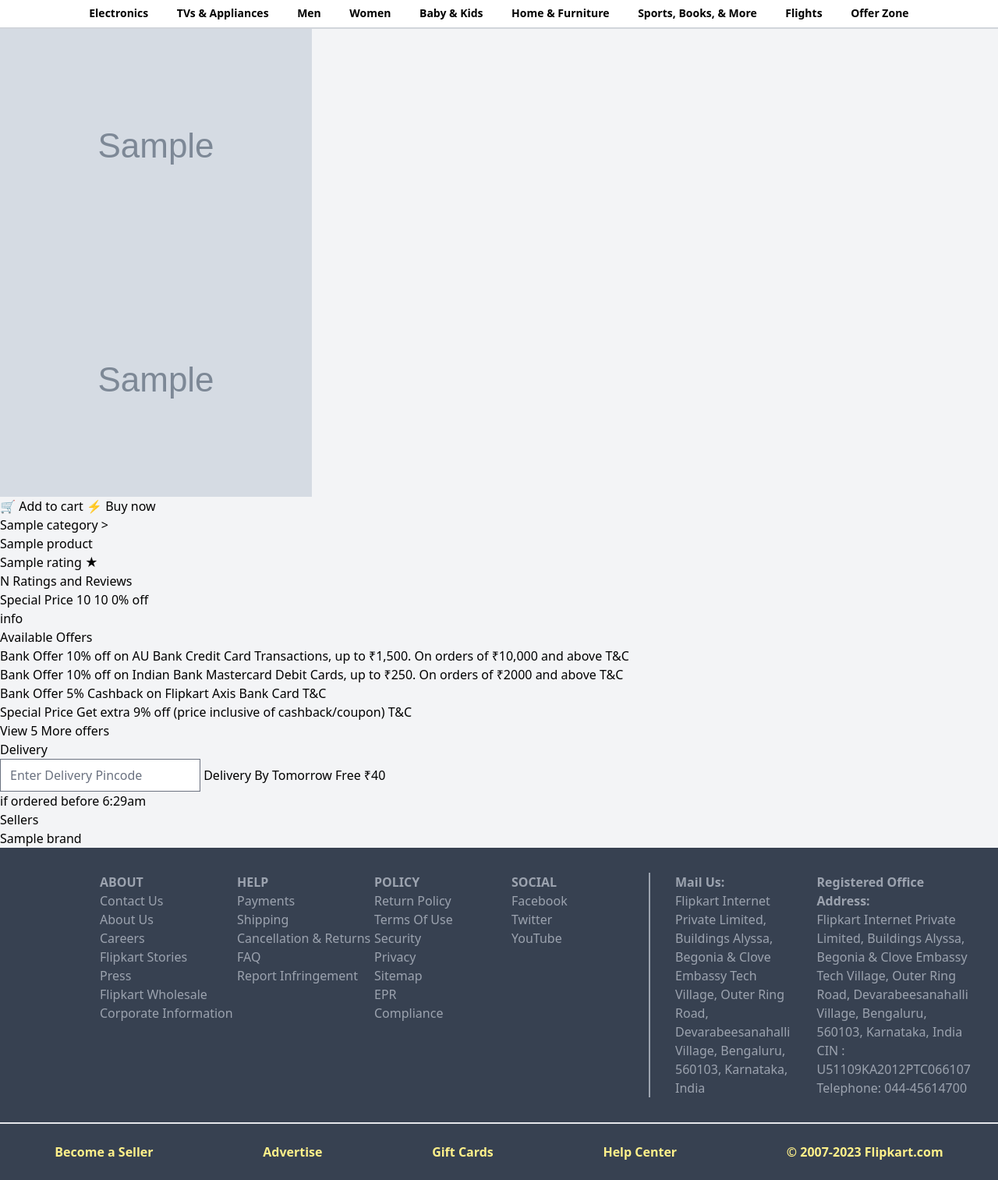
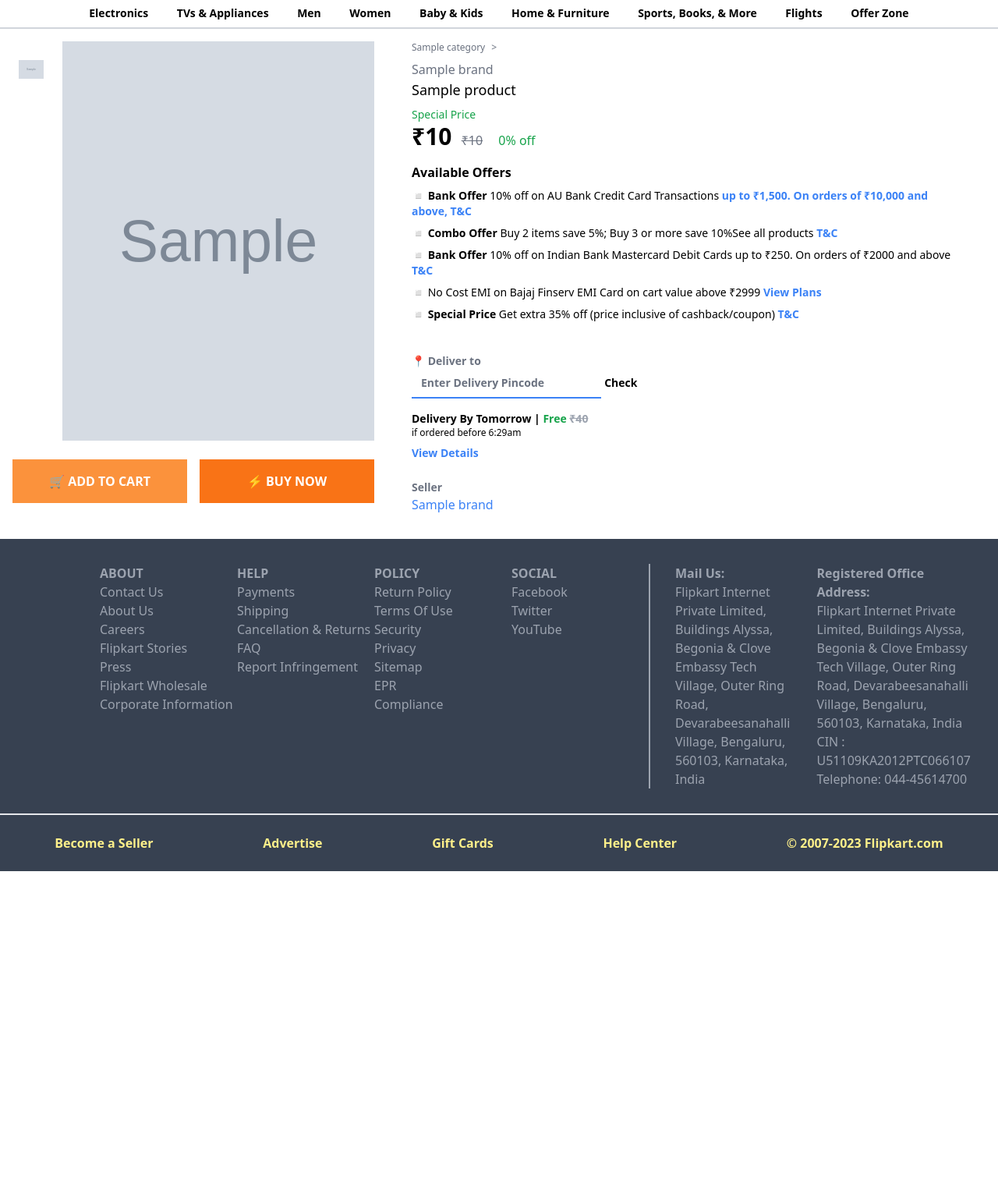
Before and after one commit to kiboschool/wad-flipkart-filter, a Flask app: template templates/product.html in a window 1280 px wide. Shown: the part 57-1570 px from the top of the page at 78% size. After the commit the page ends 1174 px from the top, so only its background shows below. Run offline with Flask 2, Linux system fonts and the light colour scheme; the template is opened without the code that fills it: most values are stand-ins (such as "Sample title", 1, 10 or a date in 2020); grey boxes marked "Sample" are stand-in pictures.

Commit message:
style product page

```diff
--- a/products/db.py
+++ b/products/db.py
@@ -93,6 +93,6 @@ def select_product_by_id_with_details(_id):
     if not product:
         return None
     product['images'] = db_query("SELECT * FROM images WHERE images.product_id = ?;", (_id,))
-    product['brand'] = db_query("SELECT brands.name FROM product_brands JOIN brands ON product_brands.brand_id = brands.id WHERE product_brands.product_id = ?;", (_id,))
+    product['brand'] = db_query("SELECT brands.name FROM product_brands JOIN brands ON product_brands.brand_id = brands.id WHERE product_brands.product_id = ?;", (_id,), one=True)
     product['categories'] = db_query("SELECT categories.name FROM product_categories JOIN categories ON product_categories.category_id = categories.id WHERE product_categories.product_id = ?;", (_id,))
     return product
--- a/static/styles.css
+++ b/static/styles.css
@@ -695,20 +695,44 @@ select {
   position: fixed;
 }
 
+.sticky {
+  position: sticky;
+}
+
+.top-2 {
+  top: 0.5rem;
+}
+
 .col-span-1 {
   grid-column: span 1 / span 1;
+}
+
+.col-span-3 {
+  grid-column: span 3 / span 3;
+}
+
+.col-span-5 {
+  grid-column: span 5 / span 5;
 }
 
 .row-span-1 {
   grid-row: span 1 / span 1;
 }
 
+.m-auto {
+  margin: auto;
+}
+
+.m-4 {
+  margin: 1rem;
+}
+
 .m-2 {
   margin: 0.5rem;
 }
 
-.m-auto {
-  margin: auto;
+.m-1 {
+  margin: 0.25rem;
 }
 
 .mx-auto {
@@ -726,6 +750,40 @@ select {
   margin-bottom: -0.5rem;
 }
 
+.mx-8 {
+  margin-left: 2rem;
+  margin-right: 2rem;
+}
+
+.my-4 {
+  margin-top: 1rem;
+  margin-bottom: 1rem;
+}
+
+.mx-2 {
+  margin-left: 0.5rem;
+  margin-right: 0.5rem;
+}
+
+.mx-1 {
+  margin-left: 0.25rem;
+  margin-right: 0.25rem;
+}
+
+.my-2 {
+  margin-top: 0.5rem;
+  margin-bottom: 0.5rem;
+}
+
+.mx-12 {
+  margin-left: 3rem;
+  margin-right: 3rem;
+}
+
+.mb-2 {
+  margin-bottom: 0.5rem;
+}
+
 .ml-16 {
   margin-left: 4rem;
 }
@@ -734,12 +792,20 @@ select {
   margin-right: -2.5rem;
 }
 
-.mb-2 {
-  margin-bottom: 0.5rem;
+.mr-1 {
+  margin-right: 0.25rem;
+}
+
+.mt-4 {
+  margin-top: 1rem;
 }
 
 .block {
   display: block;
+}
+
+.inline-block {
+  display: inline-block;
 }
 
 .flex {
@@ -754,48 +820,20 @@ select {
   display: none;
 }
 
+.aspect-square {
+  aspect-ratio: 1 / 1;
+}
+
+.aspect-\[3\/4\] {
+  aspect-ratio: 3/4;
+}
+
 .aspect-auto {
   aspect-ratio: auto;
 }
 
-.h-48 {
-  height: 12rem;
-}
-
-.h-96 {
-  height: 24rem;
-}
-
-.h-4\/5 {
-  height: 80%;
-}
-
-.h-2\/3 {
-  height: 66.666667%;
-}
-
-.h-1\/3 {
-  height: 33.333333%;
-}
-
-.h-1 {
-  height: 0.25rem;
-}
-
-.h-full {
-  height: 100%;
-}
-
-.h-3\/5 {
-  height: 60%;
-}
-
-.h-4\/6 {
-  height: 66.666667%;
-}
-
-.h-3\/4 {
-  height: 75%;
+.h-16 {
+  height: 4rem;
 }
 
 .h-fit {
@@ -803,24 +841,44 @@ select {
   height: fit-content;
 }
 
-.h-4 {
-  height: 1rem;
+.h-96 {
+  height: 24rem;
 }
 
-.h-10 {
-  height: 2.5rem;
+.h-3\/4 {
+  height: 75%;
 }
 
 .h-8 {
   height: 2rem;
 }
 
+.h-128 {
+  height: 32rem;
+}
+
+.max-h-screen {
+  max-height: 100vh;
+}
+
+.max-h-96 {
+  max-height: 24rem;
+}
+
 .max-h-10 {
   max-height: 2.5rem;
 }
 
+.max-h-128 {
+  max-height: 32rem;
+}
+
 .w-full {
   width: 100%;
+}
+
+.w-8 {
+  width: 2rem;
 }
 
 .w-2\/5 {
@@ -835,20 +893,48 @@ select {
   width: 2.5rem;
 }
 
-.w-1\/4 {
-  width: 25%;
+.max-w-screen-xl {
+  max-width: 1280px;
 }
 
-.w-4 {
-  width: 1rem;
+.max-w-sm {
+  max-width: 24rem;
 }
 
-.w-8 {
-  width: 2rem;
+.max-w-xs {
+  max-width: 20rem;
 }
 
-.max-w-screen-xl {
-  max-width: 1280px;
+.max-w-\[5rem\] {
+  max-width: 5rem;
+}
+
+.max-w-\[24px\] {
+  max-width: 24px;
+}
+
+.max-w-\[48px\] {
+  max-width: 48px;
+}
+
+.max-w-\[64px\] {
+  max-width: 64px;
+}
+
+.max-w-\[56px\] {
+  max-width: 56px;
+}
+
+.max-w-\[36px\] {
+  max-width: 36px;
+}
+
+.max-w-\[96px\] {
+  max-width: 96px;
+}
+
+.max-w-screen-2xl {
+  max-width: 1536px;
 }
 
 .flex-none {
@@ -871,45 +957,20 @@ select {
   flex-basis: 11rem;
 }
 
-.basis-full {
-  flex-basis: 100%;
-}
-
-.basis-1\/2 {
-  flex-basis: 50%;
-}
-
 .cursor-pointer {
   cursor: pointer;
-}
-
-.columns-2 {
-  -moz-columns: 2;
-       columns: 2;
-}
-
-.grid-flow-col {
-  grid-auto-flow: column;
-}
-
-.grid-flow-row-dense {
-  grid-auto-flow: row dense;
-}
-
-.grid-flow-col-dense {
-  grid-auto-flow: column dense;
 }
 
 .grid-cols-4 {
   grid-template-columns: repeat(4, minmax(0, 1fr));
 }
 
+.grid-cols-8 {
+  grid-template-columns: repeat(8, minmax(0, 1fr));
+}
+
 .flex-col {
   flex-direction: column;
-}
-
-.items-start {
-  align-items: flex-start;
 }
 
 .items-center {
@@ -932,8 +993,20 @@ select {
   justify-content: space-around;
 }
 
+.justify-evenly {
+  justify-content: space-evenly;
+}
+
+.justify-items-stretch {
+  justify-items: stretch;
+}
+
 .gap-4 {
   gap: 1rem;
+}
+
+.gap-2 {
+  gap: 0.5rem;
 }
 
 .gap-8 {
@@ -944,16 +1017,8 @@ select {
   gap: 0.25rem;
 }
 
-.gap-2 {
-  gap: 0.5rem;
-}
-
-.self-start {
-  align-self: flex-start;
-}
-
-.justify-self-start {
-  justify-self: start;
+.gap-3 {
+  gap: 0.75rem;
 }
 
 .truncate {
@@ -986,6 +1055,10 @@ select {
   border-width: 1px;
 }
 
+.border-0 {
+  border-width: 0px;
+}
+
 .border-b-2 {
   border-bottom-width: 2px;
 }
@@ -1021,11 +1090,6 @@ select {
   border-bottom-color: rgb(243 244 246 / var(--tw-border-opacity));
 }
 
-.border-b-blue-500 {
-  --tw-border-opacity: 1;
-  border-bottom-color: rgb(59 130 246 / var(--tw-border-opacity));
-}
-
 .border-b-gray-300 {
   --tw-border-opacity: 1;
   border-bottom-color: rgb(209 213 219 / var(--tw-border-opacity));
@@ -1036,9 +1100,34 @@ select {
   border-left-color: rgb(156 163 175 / var(--tw-border-opacity));
 }
 
+.border-b-blue-500 {
+  --tw-border-opacity: 1;
+  border-bottom-color: rgb(59 130 246 / var(--tw-border-opacity));
+}
+
 .bg-white {
   --tw-bg-opacity: 1;
   background-color: rgb(255 255 255 / var(--tw-bg-opacity));
+}
+
+.bg-gray-200 {
+  --tw-bg-opacity: 1;
+  background-color: rgb(229 231 235 / var(--tw-bg-opacity));
+}
+
+.bg-blue-500 {
+  --tw-bg-opacity: 1;
+  background-color: rgb(59 130 246 / var(--tw-bg-opacity));
+}
+
+.bg-yellow-500 {
+  --tw-bg-opacity: 1;
+  background-color: rgb(234 179 8 / var(--tw-bg-opacity));
+}
+
+.bg-green-700 {
+  --tw-bg-opacity: 1;
+  background-color: rgb(21 128 61 / var(--tw-bg-opacity));
 }
 
 .bg-gray-100 {
@@ -1056,29 +1145,38 @@ select {
   background-color: rgb(37 99 235 / var(--tw-bg-opacity));
 }
 
-.bg-blue-400 {
+.bg-orange-400 {
   --tw-bg-opacity: 1;
-  background-color: rgb(96 165 250 / var(--tw-bg-opacity));
+  background-color: rgb(251 146 60 / var(--tw-bg-opacity));
 }
 
-.bg-blue-500 {
+.bg-orange-500 {
   --tw-bg-opacity: 1;
-  background-color: rgb(59 130 246 / var(--tw-bg-opacity));
+  background-color: rgb(249 115 22 / var(--tw-bg-opacity));
 }
 
-.bg-yellow-500 {
+.bg-green-600 {
   --tw-bg-opacity: 1;
-  background-color: rgb(234 179 8 / var(--tw-bg-opacity));
-}
-
-.bg-green-700 {
-  --tw-bg-opacity: 1;
-  background-color: rgb(21 128 61 / var(--tw-bg-opacity));
+  background-color: rgb(22 163 74 / var(--tw-bg-opacity));
 }
 
 .object-contain {
   -o-object-fit: contain;
      object-fit: contain;
+}
+
+.object-cover {
+  -o-object-fit: cover;
+     object-fit: cover;
+}
+
+.object-top {
+  -o-object-position: top;
+     object-position: top;
+}
+
+.p-2 {
+  padding: 0.5rem;
 }
 
 .p-4 {
@@ -1089,12 +1187,44 @@ select {
   padding: 0.25rem;
 }
 
-.p-2 {
-  padding: 0.5rem;
+.py-0 {
+  padding-top: 0px;
+  padding-bottom: 0px;
 }
 
-.p-3 {
-  padding: 0.75rem;
+.px-4 {
+  padding-left: 1rem;
+  padding-right: 1rem;
+}
+
+.px-8 {
+  padding-left: 2rem;
+  padding-right: 2rem;
+}
+
+.py-1 {
+  padding-top: 0.25rem;
+  padding-bottom: 0.25rem;
+}
+
+.px-2 {
+  padding-left: 0.5rem;
+  padding-right: 0.5rem;
+}
+
+.py-0\.5 {
+  padding-top: 0.125rem;
+  padding-bottom: 0.125rem;
+}
+
+.px-3 {
+  padding-left: 0.75rem;
+  padding-right: 0.75rem;
+}
+
+.py-2 {
+  padding-top: 0.5rem;
+  padding-bottom: 0.5rem;
 }
 
 .px-24 {
@@ -1102,19 +1232,9 @@ select {
   padding-right: 6rem;
 }
 
-.py-2 {
-  padding-top: 0.5rem;
-  padding-bottom: 0.5rem;
-}
-
 .py-8 {
   padding-top: 2rem;
   padding-bottom: 2rem;
-}
-
-.px-8 {
-  padding-left: 2rem;
-  padding-right: 2rem;
 }
 
 .py-6 {
@@ -1122,24 +1242,14 @@ select {
   padding-bottom: 1.5rem;
 }
 
-.px-4 {
-  padding-left: 1rem;
-  padding-right: 1rem;
-}
-
-.py-1 {
-  padding-top: 0.25rem;
-  padding-bottom: 0.25rem;
-}
-
 .px-10 {
   padding-left: 2.5rem;
   padding-right: 2.5rem;
 }
 
-.px-2 {
-  padding-left: 0.5rem;
-  padding-right: 0.5rem;
+.py-4 {
+  padding-top: 1rem;
+  padding-bottom: 1rem;
 }
 
 .px-1 {
@@ -1147,39 +1257,24 @@ select {
   padding-right: 0.25rem;
 }
 
-.py-0\.5 {
-  padding-top: 0.125rem;
-  padding-bottom: 0.125rem;
+.pb-3 {
+  padding-bottom: 0.75rem;
 }
 
-.py-0 {
-  padding-top: 0px;
-  padding-bottom: 0px;
+.pr-6 {
+  padding-right: 1.5rem;
 }
 
-.py-4 {
-  padding-top: 1rem;
-  padding-bottom: 1rem;
+.pr-2 {
+  padding-right: 0.5rem;
 }
 
-.px-0 {
-  padding-left: 0px;
-  padding-right: 0px;
+.pl-2 {
+  padding-left: 0.5rem;
 }
 
-.px-3 {
-  padding-left: 0.75rem;
-  padding-right: 0.75rem;
-}
-
-.px-5 {
-  padding-left: 1.25rem;
-  padding-right: 1.25rem;
-}
-
-.px-6 {
-  padding-left: 1.5rem;
-  padding-right: 1.5rem;
+.pb-2 {
+  padding-bottom: 0.5rem;
 }
 
 .pl-16 {
@@ -1190,44 +1285,12 @@ select {
   padding-top: 0.25rem;
 }
 
-.pb-2 {
-  padding-bottom: 0.5rem;
-}
-
-.pb-4 {
-  padding-bottom: 1rem;
-}
-
-.pb-3 {
-  padding-bottom: 0.75rem;
-}
-
-.pr-2 {
-  padding-right: 0.5rem;
-}
-
-.pr-6 {
-  padding-right: 1.5rem;
-}
-
-.pl-4 {
-  padding-left: 1rem;
-}
-
-.pl-2 {
-  padding-left: 0.5rem;
-}
-
-.align-baseline {
-  vertical-align: baseline;
+.align-bottom {
+  vertical-align: bottom;
 }
 
 .align-text-top {
   vertical-align: text-top;
-}
-
-.align-text-bottom {
-  vertical-align: text-bottom;
 }
 
 .text-lg {
@@ -1235,19 +1298,29 @@ select {
   line-height: 1.75rem;
 }
 
+.text-sm {
+  font-size: 0.875rem;
+  line-height: 1.25rem;
+}
+
 .text-xs {
   font-size: 0.75rem;
   line-height: 1rem;
 }
 
-.text-sm {
-  font-size: 0.875rem;
-  line-height: 1.25rem;
-}
-
 .text-xl {
   font-size: 1.25rem;
   line-height: 1.75rem;
+}
+
+.text-2xl {
+  font-size: 1.5rem;
+  line-height: 2rem;
+}
+
+.text-3xl {
+  font-size: 1.875rem;
+  line-height: 2.25rem;
 }
 
 .text-base {
@@ -1301,9 +1370,19 @@ select {
   color: rgb(107 114 128 / var(--tw-text-opacity));
 }
 
+.text-white {
+  --tw-text-opacity: 1;
+  color: rgb(255 255 255 / var(--tw-text-opacity));
+}
+
 .text-blue-500 {
   --tw-text-opacity: 1;
   color: rgb(59 130 246 / var(--tw-text-opacity));
+}
+
+.text-green-600 {
+  --tw-text-opacity: 1;
+  color: rgb(22 163 74 / var(--tw-text-opacity));
 }
 
 .text-gray-400 {
@@ -1314,11 +1393,6 @@ select {
 .text-yellow-200 {
   --tw-text-opacity: 1;
   color: rgb(254 240 138 / var(--tw-text-opacity));
-}
-
-.text-white {
-  --tw-text-opacity: 1;
-  color: rgb(255 255 255 / var(--tw-text-opacity));
 }
 
 .text-yellow-300 {
@@ -1336,14 +1410,14 @@ select {
   color: rgb(37 99 235 / var(--tw-text-opacity));
 }
 
-.text-green-500 {
+.text-gray-600 {
   --tw-text-opacity: 1;
-  color: rgb(34 197 94 / var(--tw-text-opacity));
+  color: rgb(75 85 99 / var(--tw-text-opacity));
 }
 
-.text-green-600 {
+.text-green-700 {
   --tw-text-opacity: 1;
-  color: rgb(22 163 74 / var(--tw-text-opacity));
+  color: rgb(21 128 61 / var(--tw-text-opacity));
 }
 
 .line-through {
--- a/templates/product.html
+++ b/templates/product.html
@@ -3,98 +3,127 @@
 <!-- title -->
 {% block title %}{{product.name | truncate(20,false,'...') }}{% endblock %}
 <!-- rest of page is body -->
-{% block body %} {% include "shared/categories.html" %}
+{% block body %}
 
-<div>
-  <div>
-    <ul>
+{% include "shared/categories.html" %}
+
+<div class="m-auto py-4 max-w-screen-xl bg-white">
+  <div class="grid grid-cols-8">
+    <div class="flex flex-col col-span-3 sticky top-2">
+      <div class="flex max-h-screen">
+        <ul class="flex flex-col m-4">
           {% for image in product.images %}
-      <li>
-        <img src="{{image.url}}" />
+          <li class="p-2 aspect-square hover:ring-2 hover:ring-blue-500 cursor-pointer">
+            <img class="h-16 object-contain object-top" src="{{image.url}}" />
           </li>
           {% endfor %}
         </ul>
+        <img class="aspect-[3/4] max-h-128 object-cover object-top bg-gray-200" src="{{product.images[0].url}}" />
       </div>
-  <div>
-    <img src="{{product.images[0].url}}" />
+      <div class="flex w-full justify-evenly mx-2 my-4">
+        <button class="bg-orange-400 text-white uppercase font-semibold m-2 py-4 px-8 w-full">🛒 Add to cart</button>
+        <button class="bg-orange-500 text-white uppercase font-semibold m-2 py-4 px-8 w-full">⚡️ Buy now</button>
       </div>
     </div>
 
-<div>
-  <button>🛒 Add to cart</button>
-  <button>⚡️ Buy now</button>
+    <div class="flex flex-col col-span-5 mx-12">
+      <div class="flex w-full gap-2">
+        {% for category in product.categories %}
+        <div class="text-xs text-gray-500 flex gap-2">
+          <div class="inline-block max-w-[96px] truncate align-bottom hover:max-w-none">
+            <a class="hover:text-blue-500 "href="{{ url_for('search', category=category.name)}}">{{category.name}}</a>
+          </div>
+          <div class="inline-block">
+            &gt;
+          </div>
+        </div>
+        {% endfor %}
+      </div>
+
+      <div class="my-2">
+        <div class="text-gray-500 font-medium">{{ product.brand.name }}</div>
+        <h1 class="text-lg">{{ product.name }}</h1>
       </div>
 
       <div>
-  {% for category in product.categories %}
-  <span><a>{{category.name}} &gt;</a></span>
+        <div class="text-green-600 text-sm font-medium">Special Price</div>
+        <span class="text-3xl font-semibold">₹{{ product.discounted_price }}</span>
+        <span class="text-base text-gray-500 line-through px-2">₹{{ product.retail_price }}</span>
+        {% if product.discounted_price is number and product.retail_price is number %}
+        <span class="text-green-600 font-medium px-2">
+          {{ (100 * (1 - product.discounted_price / product.retail_price)) | round | int }}% off
+        </span>
+        {% endif %}
+      </div>
+
+        {% if product.rating is number %}
+        <div>
+          <span class="bg-green-700 text-white text-xs rounded-sm px-2 py-0.5">{{ product.rating }} ★</span>
+        </div>
+        {% endif %}
+
+        {% if product.flipkart_advantage == 'true' %}
+          <div>
+            <span class="bg-blue-500 text-white text-xs italic pr-2 font-semibold rounded-md">
+              <span class="bg-yellow-500 text-blue-500 text-xs rounded-xl border-2 border-blue-500 p-1 font-bold">Fk</span>
+              Assured
+            </span>
+           </div>
+         {% endif %}
+
+      <div class="my-4">
+        <h3 class="font-semibold">Available Offers</h3>
+        <ul>
+        {% set offers = [
+          ("Special Price", "Get extra 35% off (price inclusive of cashback/coupon)", "T&C"),
+          ("Special Price", "Get extra 9% off (price inclusive of cashback/coupon)", "T&C"),
+          ("Combo Offer", "Buy 2 items save 5%; Buy 3 or more save 10%See all products", "T&C"),
+          ("Bank Offer", "Flat ₹100 Instant Cashback on Paytm Wallet. Min Order Value ₹1000. Valid once per Paytm account", "T&C"),
+          ("Bank Offer", "5% Cashback on Flipkart Axis Bank Card", "T&C"),
+          ("Bank Offer", "10% off on AU Bank Credit Card Transactions", "up to ₹1,500. On orders of ₹10,000 and above, T&C"),
+          ("Bank Offer", "10% off on Indian Bank Mastercard Debit Cards up to ₹250. On orders of ₹2000 and above", "T&C"),
+          ("Bank Offer", "5% Cashback on Flipkart Axis Bank Card", "T&C"),
+          ("","Buy this Product and Get Extra ₹500 Off on Two-Wheelers", "Know More"),
+          ("Partner Offer", "Sign up for Flipkart Pay Later and get Flipkart Gift Card worth up to ₹500*", "Know More"),
+          ("", "No Cost EMI on Bajaj Finserv EMI Card on cart value above ₹2999", "View Plans"),
+          ("", "No Cost EMI on Bajaj Finserv EMI Card on cart value above ₹2999", "View Plans"),
+          ("Partner Offer", "Purchase now & get a surprise cashback coupon till November 2023", "Know More"),
+        ] %}
+        {% for _i in range(5) %}
+        {% set offer = offers|random %}
+        <li class="text-sm my-2">
+          <span class="text-green-600">◽️</span>
+          <span class="font-bold">{{offer.0}}</span>
+          <span class="">{{offer.1}}</span>
+          <a class="font-bold text-blue-500" href="#">{{offer.2}}</a>
+        </li>
         {% endfor %}
       </div>
-<h1>{{ product.name }}</h1>
 
       <div>
-  <div>{{ product.rating }} ★</div>
-  <div>N Ratings and Reviews</div>
+        <h4 class="text-gray-500 font-semibold text-sm mt-4">📍 Deliver to</h4>
+        <input class="font-bold text-sm border-0 border-b-2 border-b-blue-500" type="text" placeholder="Enter Delivery Pincode" />
+        <button class="font-bold text-sm">Check</button>
+        <div class="mt-4 text-sm font-semibold">
+          <span class="font-semibold">Delivery By Tomorrow</span>
+          |
+          <span class="text-green-600">Free</span>
+          <span class="line-through text-gray-400">₹40</span>
+        </div>
+        <div class="text-xs">if ordered before 6:29am</div>
+        <div class="cursor-pointer text-blue-500 font-semibold text-sm my-2">View Details</div>
       </div>
 
-{% if product.flipkart_advantage %}
-<div>✅ Fakekart Advantage</div>
-{% endif %}
-<span>Special Price</span>
-{{ product.discounted_price }}
-<span class="strikethrough">{{ product.retail_price }}</span>
-
-{% if product.discounted_price is number and product.retail_price is number %}
-<span class="green">
-  {{ (100 * (1 - product.discounted_price / product.retail_price)) | round | int
-  }}% off
-</span>
-{% endif %}
-<div>info</div>
-
+      <div class="my-4">
+        <h4 class="text-gray-500 font-semibold text-sm">Seller</h4>
         <div>
-  <h3>Available Offers</h3>
-  <div>
-    <span>Bank Offer</span>
-    10% off on AU Bank Credit Card Transactions, up to ₹1,500. On orders of
-    ₹10,000 and above
-    <a href="">T&C</a>
+          <a class="text-blue-500" href="{{url_for('search', brand=product.brand.name)}}">
+          {{ product.brand.name }}
+          </a>
         </div>
-  <div>
-    <span>Bank Offer</span>
-    10% off on Indian Bank Mastercard Debit Cards, up to ₹250. On orders of
-    ₹2000 and above
-    <a href="">T&C</a>
       </div>
-  <div>
-    <span>Bank Offer</span>
-    5% Cashback on Flipkart Axis Bank Card
-    <a href="">T&C</a>
     </div>
-  <div>
-    <span>Special Price</span>
-    Get extra 9% off (price inclusive of cashback/coupon)
-    <a href="">T&C</a>
-  </div>
-  <div>
-    <a href="#">View 5 More offers</a>
   </div>
 </div>
 
-<div>
-  <h4>Delivery</h4>
-  <input type="text" placeholder="Enter Delivery Pincode" />
-  <span>Delivery By Tomorrow</span>
-  <span>Free</span>
-  <span>₹40</span>
-  <div>if ordered before 6:29am</div>
-</div>
-
-<div>
-  <h4>Sellers</h4>
-  {{ product.brand.name }}
-</div>
-
-<!-- see more from this brand-->
-
 {% endblock %}
```
Also changed, not shown: other parts of static/styles.css (+27 -33 lines), tailwind.config.js (+6 -1 lines). Lines whose indentation alone changed are shown as unchanged.
